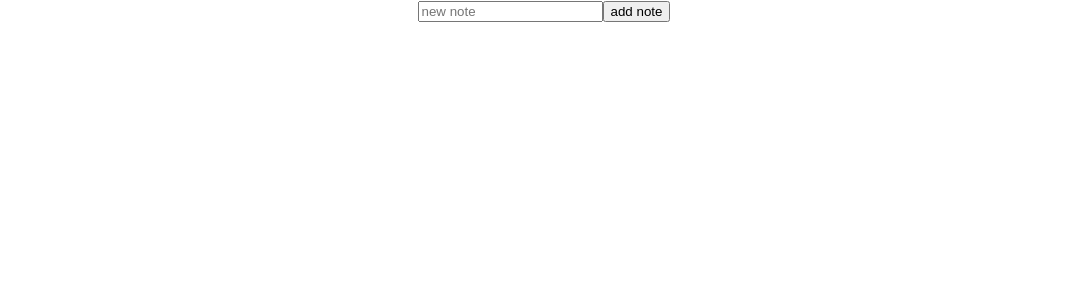
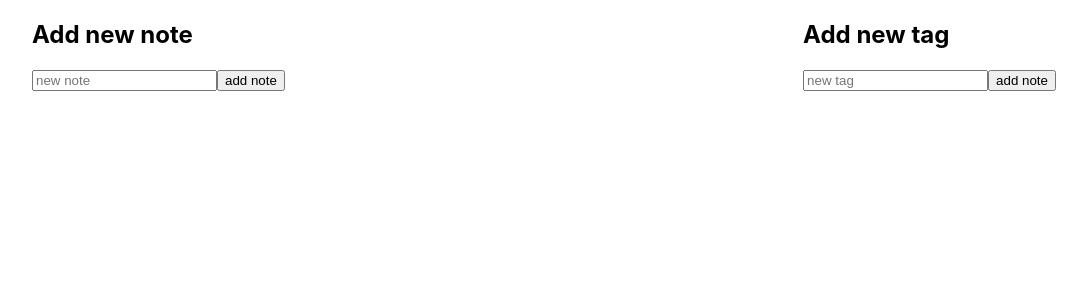
Before and after one commit to Aleksandr-Glebik/text-editor, a React (Create React App) app: page / in a window 1280 px wide. Shown: the top 300 px of the page, without its empty margins (96-1183 px from the left). Built offline with nearby package versions, Linux system fonts and the light colour scheme.

Commit message:
feat: add new reducer tags - tagSlice, comp TagsList, TagItem; refactor InputField

```diff
--- a/src/App.scss
+++ b/src/App.scss
@@ -1,3 +1,7 @@
 .App {
-  text-align: center;
+  width: 1024px;
+  margin: 0 auto;
+  display: flex;
+  justify-content: space-between;
+  align-items: flex-start;
 }
--- a/src/App.tsx
+++ b/src/App.tsx
@@ -5,9 +5,12 @@ import InputField from './components/InputField'
 
 import { useAppDispatch } from './hook'
 import { addNote } from './store/noteSlice'
+import { addTag } from './store/tagSlice'
+import TagsList from './components/TagsList'
 
 function App() {
   const [text, setText] = useState<string>('')
+  const [tag, setTag] = useState<string>('')
 
   const dispatch = useAppDispatch()
 
@@ -16,13 +19,31 @@ function App() {
     setText('')
   }
 
+  const addNewTag = () => {
+    dispatch(addTag(tag))
+    setTag('')
+  }
+
   return (
     <div className="App">
-      <InputField text={text}
-                  setText={setText}
-                  addNote={addNewNote}
-      />
-      <NotesList />
+      <div>
+        <InputField text={text}
+                    setText={setText}
+                    addNote={addNewNote}
+                    title={'Add new note'}
+                    placeholder={'new note'}
+        />
+        <NotesList />
+      </div>
+      <div>
+        <InputField text={tag}
+                    setText={setTag}
+                    addNote={addNewTag}
+                    title={'Add new tag'}
+                    placeholder={'new tag'}
+        />
+        <TagsList />
+      </div>
     </div>
   )
 }
--- a/src/components/InputField.tsx
+++ b/src/components/InputField.tsx
@@ -1,14 +1,17 @@
 
 interface InputFieldPropsType {
+    title: string
     text: string
+    placeholder: string
     setText: (text: string) => void
     addNote: () => void
 }
 
-const InputField: React.FC<InputFieldPropsType> = ({ text, setText, addNote}) => {
+const InputField: React.FC<InputFieldPropsType> = ({ text, setText, addNote, title, placeholder}) => {
     return (
       <label>
-        <input placeholder='new note' value={text} onChange={e => setText(e.target.value)} />
+        <h2>{title}</h2>
+        <input placeholder={placeholder} value={text} onChange={e => setText(e.target.value)} />
         <button onClick={addNote}>add note</button>
       </label>
     )
--- a/src/components/NoteItem.tsx
+++ b/src/components/NoteItem.tsx
@@ -20,8 +20,8 @@ const NoteItem: React.FC<NotesItemPropsType> = ({id, text, disabled, tag}) => {
     }, [value])
 
     return (
-        <li>
-            <div style={{display: 'flex', justifyContent: 'center'}}>
+        <li style={{listStyleType: 'none'}}>
+            <div style={{display: 'flex', justifyContent: 'center', border: '1px solid black', width: '300px', margin: '1rem auto'}}>
                 <div style={{display: 'flex', flexDirection: 'column', justifyContent: 'start', alignItems: 'start'}}>
                     <input placeholder='note'
                         disabled={disabled}
--- a/src/components/NotesList.tsx
+++ b/src/components/NotesList.tsx
@@ -5,7 +5,7 @@ const NotesList: React.FC = ()  => {
     const notes = useAppSelector(state => state.notes.notes)
 
     return (
-        <ul>
+        <ul style={{paddingLeft: '0px'}}>
             {
              notes.map( (note) => (
               <NoteItem key={note.id}
--- /dev/null
+++ b/src/components/TagItem.tsx
@@ -0,0 +1,24 @@
+import { useAppDispatch } from '../hook'
+import { removeTag } from '../store/tagSlice'
+
+interface TagsItemPropsType {
+    id: string
+    text: string
+}
+
+const TagItem: React.FC<TagsItemPropsType> = ({id, text}) => {
+    const dispatch = useAppDispatch()
+
+    return (
+        <li style={{listStyleType: 'none'}}>
+                <span>#{text}</span>
+                <span onClick={() => dispatch(removeTag(id))}
+                      style={{color: 'red', cursor: 'pointer'}}
+                >
+                    &times;
+                </span>
+        </li>
+    )
+}
+
+export default TagItem
--- /dev/null
+++ b/src/components/TagsList.tsx
@@ -0,0 +1,19 @@
+import { useAppSelector } from '../hook'
+import TagItem from './TagItem'
+
+const TagsList: React.FC = ()  => {
+    const tags = useAppSelector(state => state.tags.tags)
+
+    return (
+        <ul style={{paddingLeft: '0px'}}>
+            {
+             tags.map( (tag) => (
+              <TagItem key={tag.id}
+                        {...tag}
+              />))
+            }
+        </ul>
+    )
+}
+
+export default TagsList
--- a/src/store/index.ts
+++ b/src/store/index.ts
@@ -1,9 +1,11 @@
 import { configureStore } from "@reduxjs/toolkit";
 import noteReducer from './noteSlice'
+import tagReducer from './tagSlice'
 
 const store = configureStore({
     reducer: {
         notes: noteReducer,
+        tags: tagReducer,
     }
 })
 
--- /dev/null
+++ b/src/store/tagSlice.ts
@@ -0,0 +1,34 @@
+import { createSlice, PayloadAction } from '@reduxjs/toolkit'
+
+type Tag = {
+  id: string
+  text: string
+}
+
+type TagsState = {
+   tags: Tag[]
+}
+
+const initialState: TagsState = {
+    tags: []
+}
+
+const tagSlice = createSlice({
+    name: 'tags',
+    initialState,
+    reducers: {
+        addTag(state, action: PayloadAction<string>) {
+            state.tags.push({
+                    id: new Date().toISOString(),
+                    text: action.payload,
+                })
+        },
+        removeTag(state, action: PayloadAction<string>) {
+            state.tags = state.tags.filter(tag => tag.id !== action.payload)
+        },
+    }
+})
+
+export const {addTag, removeTag } = tagSlice.actions
+
+export default tagSlice.reducer
```
